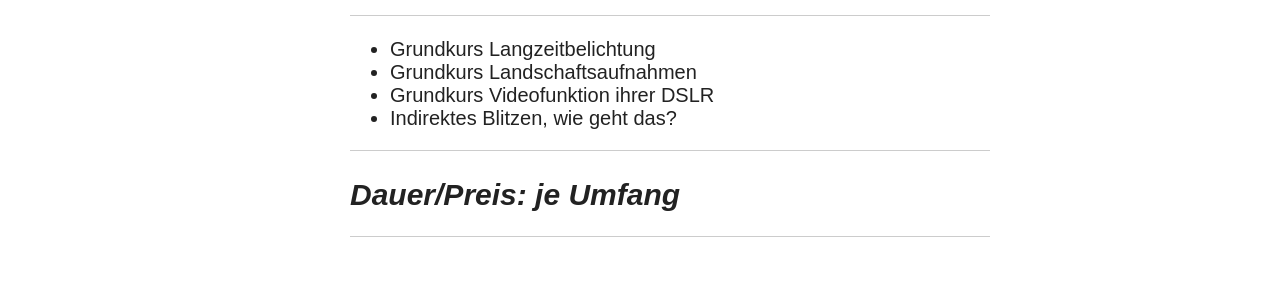
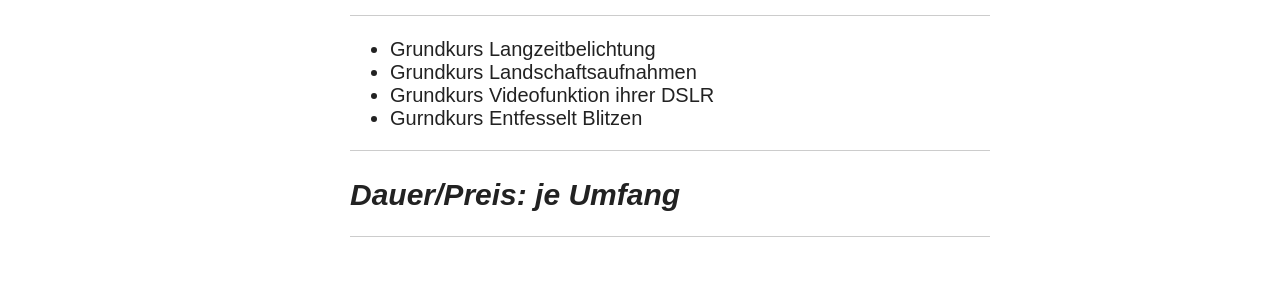
Before and after one commit to kay-pehnke/kay-pehnke.github.io, a Jekyll site: the page built from _posts/2014-03-16-workshop-individuell.md, in a window 1280 px wide. Shown: the part 1484-1784 px from the top of the page. Built offline with Jekyll 4.4.1, drawn with Linux system fonts in a browser that asks for light colours; nearby versions of some CDN libraries.

Commit message:
Workshop Änderung: Blitzen

```diff
--- a/_posts/2014-03-16-workshop-individuell.md
+++ b/_posts/2014-03-16-workshop-individuell.md
@@ -45,7 +45,7 @@ share: false
 * Grundkurs Langzeitbelichtung
 * Grundkurs Landschaftsaufnahmen
 * Grundkurs Videofunktion ihrer DSLR
-* Indirektes Blitzen, wie geht das?
+* Gurndkurs Entfesselt Blitzen
 
 ---
 
```
